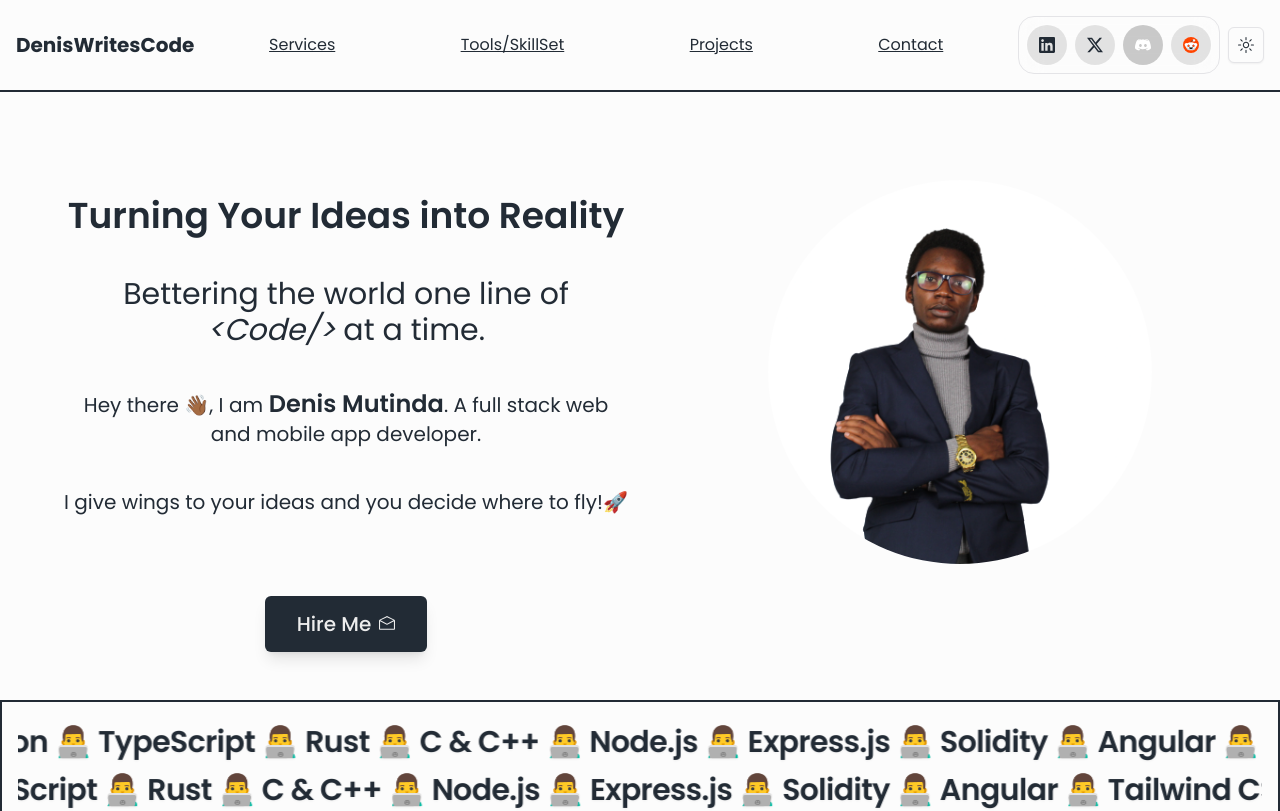
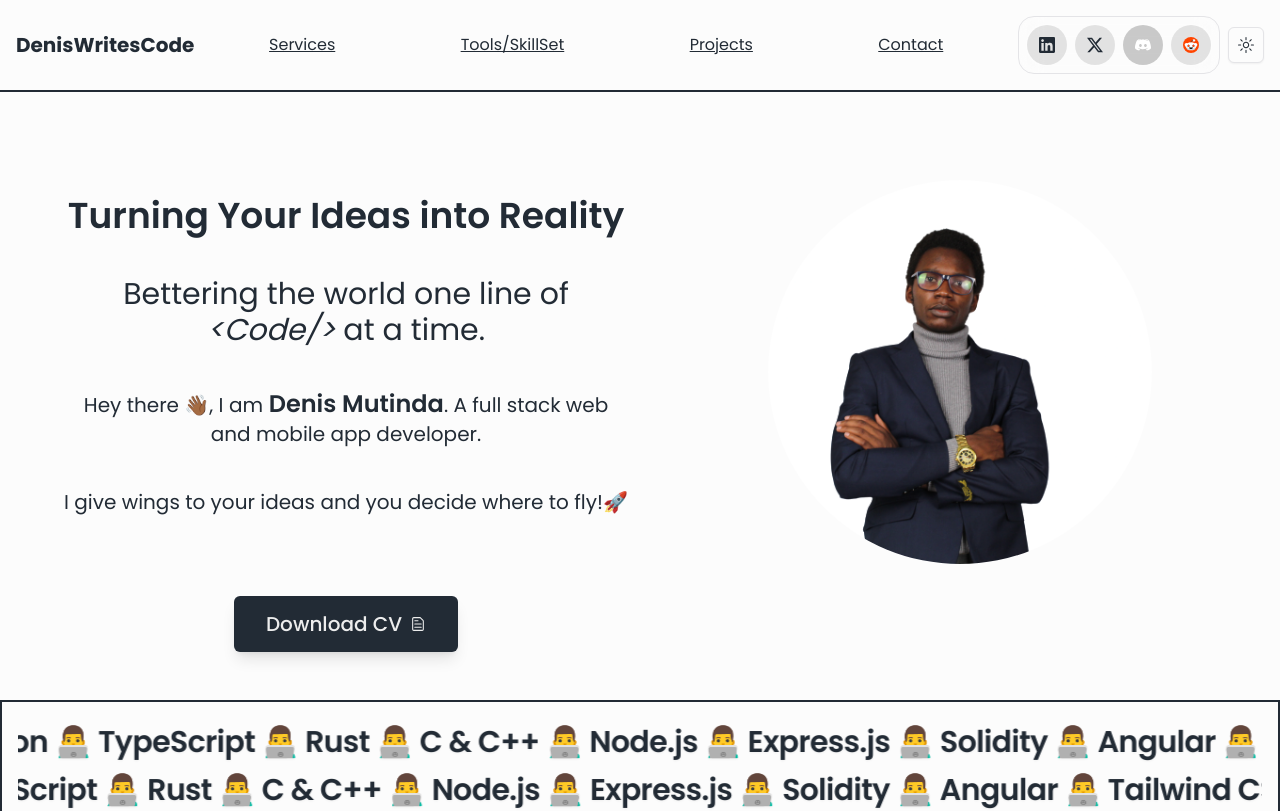
Before and after one commit to DenisWritesCode/portfolio2point0, a Next.js app: page / in a window 1280 px wide. Shown: the top 811 px of the page. Built offline with nearby package versions, Linux system fonts and the light colour scheme.

Commit message:
done converting button to download cv

```diff
--- a/components/ui/HeroSection.tsx
+++ b/components/ui/HeroSection.tsx
@@ -4,7 +4,7 @@ import { buttonVariants } from "@/components/ui/button";
 // import ShinyButton from "@/components/ui/shiny-button";
 import { VelocityScroll } from "@/components/ui/scroll-based-velocity";
 import DenisMutungaMutinda from "@/public/images/DenisMutinda.png";
-import { EnvelopeOpenIcon } from "@radix-ui/react-icons";
+import { FileTextIcon } from "@radix-ui/react-icons";
 import Image from "next/image";
 import Link from "next/link";
 import { useState, useEffect } from "react";
@@ -62,7 +62,7 @@ export default function HeroSection() {
                 <p className="text-xl mb-5 ">
                   I give wings to your ideas and you decide where to fly!🚀
                 </p>
-                {/* Hire Me Button */}
+                {/* Download CV Button */}
                 <div className="md:pt-10">
                   <Link
                     href={"/contact"}
@@ -71,7 +71,7 @@ export default function HeroSection() {
                       size: "lg",
                     })}`}
                   >
-                    Hire Me <EnvelopeOpenIcon />
+                    Download CV <FileTextIcon />
                     {/* <BorderBeam /> */}
                   </Link>
                 </div>
```
